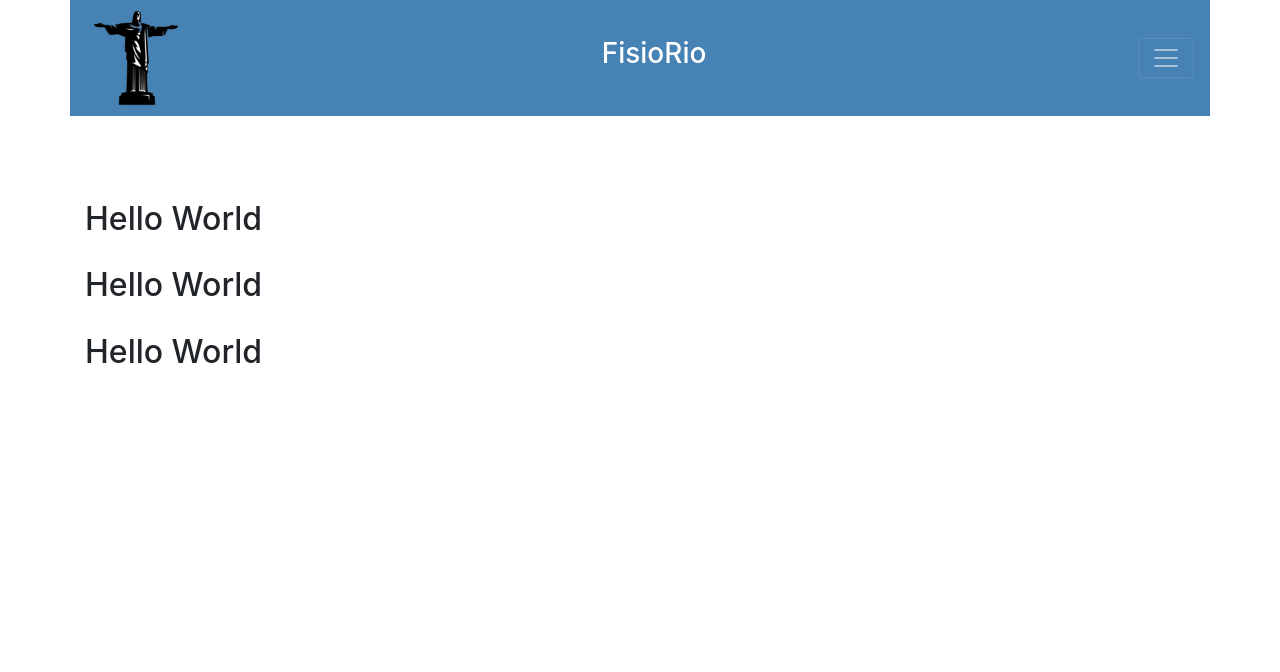
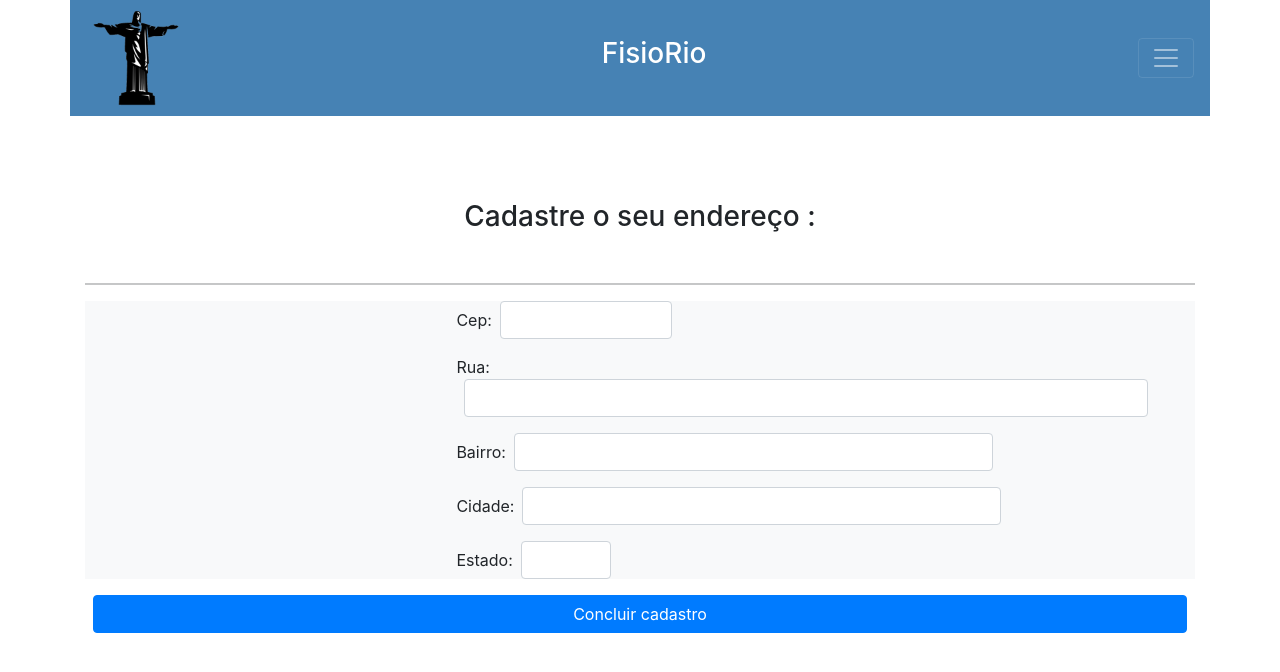
Before and after one commit to yuri1709/Fisioterapia, a PHP site: page /Fisioterapia/criarUsuarioEndereco.php in a window 1280 px wide. Shown: the top 672 px of the page. Run offline with PHP 8.4, Linux system fonts and the light colour scheme.

Commit message:
inserir dados do endereço no banco

```diff
--- a/criarUsuarioEndereco.php
+++ b/criarUsuarioEndereco.php
@@ -10,24 +10,146 @@
 </head>
 <style>
 .c2{
-  padding-top:20px;
+  padding-top:25px;
 }
 .c3{
   padding-top:20px;
+}
+.L1{
+    width: 33%;
+    float: left;
+}
+.l2{
+    width: 25%;
+  float: right;
 }
 </style>
 <?php  include_once "head.php"; ?>
 <body>
 <div class="container c1">
-    <h2>Hello World</h2>
+    <h3 class="text-center">Cadastre o seu endereço : </h3>
 </div>
 
-<div class="container c2">
-    <h2>Hello World</h2>
+<div class="container c2 ">
+<hr>
+    <!-- Adicionando Javascript -->
+    <script>
+    function limpa_formulário_cep() {
+            //Limpa valores do formulário de cep.
+            document.getElementById('rua').value=("");
+            document.getElementById('bairro').value=("");
+            document.getElementById('cidade').value=("");
+            document.getElementById('uf').value=("");
+            //document.getElementById('ibge').value=("");
+    }
+
+    function meu_callback(conteudo) {
+        if (!("erro" in conteudo)) {
+            //Atualiza os campos com os valores.
+            document.getElementById('rua').value=(conteudo.logradouro);
+            document.getElementById('bairro').value=(conteudo.bairro);
+            document.getElementById('cidade').value=(conteudo.localidade);
+            document.getElementById('uf').value=(conteudo.uf);
+            //document.getElementById('ibge').value=(conteudo.ibge);
+        } //end if.
+        else {
+            //CEP não Encontrado.
+            limpa_formulário_cep();
+            alert("CEP não encontrado.");
+        }
+    }
+
+    function pesquisacep(valor) {
+
+        //Nova variável "cep" somente com dígitos.
+        var cep = valor.replace(/\D/g, '');
+
+        //Verifica se campo cep possui valor informado.
+        if (cep != "") {
+
+            //Expressão regular para validar o CEP.
+            var validacep = /^[0-9]{8}$/;
+
+            //Valida o formato do CEP.
+            if(validacep.test(cep)) {
+
+                //Preenche os campos com "..." enquanto consulta webservice.
+                document.getElementById('rua').value="...";
+                document.getElementById('bairro').value="...";
+                document.getElementById('cidade').value="...";
+                document.getElementById('uf').value="...";
+                //document.getElementById('ibge').value="...";
+
+                //Cria um elemento javascript.
+                var script = document.createElement('script');
+
+                //Sincroniza com o callback.
+                script.src = 'https://viacep.com.br/ws/'+ cep + '/json/?callback=meu_callback';
+
+                //Insere script no documento e carrega o conteúdo.
+                document.body.appendChild(script);
+
+            } //end if.
+            else {
+                //cep é inválido.
+                limpa_formulário_cep();
+                alert("Formato de CEP inválido.");
+            }
+        } //end if.
+        else {
+            //cep sem valor, limpa formulário.
+            limpa_formulário_cep();
+        }
+    };
+    </script>
+
+    <div class="container formulario bg-light">
+    <div class="L1"><P></P></div>
+        <form class="form-group" action="cadastrarUsuarioEndereco.php" method="post">
+            <div class="form-row my-2" >
+                <div class="form-inline">
+                    <label class="form-label">Cep: </label> <br />
+                    <input class="form-control mx-2" name="cep" type="text" id="cep" value="" size="10" maxlength="9"
+                onblur="pesquisacep(this.value);" />
+                </div>
+            </div>
+            <div class="L1"><P></P></div>
+            <div class="form-row my-3">
+                <div class="form-inline">
+                    <label class="form-label">Rua: </label> <br />
+                    <input class="form-control mx-2"  type="text" id="rua" name="rua" size="60"/>
+                </div>
+            </div>
+            <div class="L1"><P></P></div>
+            <div class="form-row my-3">
+                <div class="form-inline">
+                    <label class="form-label">Bairro: </label> <br />
+                    <input class="form-control mx-2" name="bairro" type="text" id="bairro" size="40" />
+                </div>
+            </div>
+            <div class="L1"><P></P></div>
+            <div class="form-row  my-3">
+                <div class="form-inline">
+                    <label class="form-label">Cidade: </label> <br />
+                    <input class="form-control mx-2" name="cidade" type="text" id="cidade" size="40" />
+                </div>
+            </div>
+            <div class="L1"><P></P></div>
+            <div class="form-row my-3">
+                <div class="form-inline">
+                    <label class="form-label">Estado: </label> <br />
+                    <input class="form-control mx-2"  name="uf" type="text" id="uf" size="2" />
+                </div>
+            </div>
+    </div>
+    <div class="text-center mx-2"><button type="submit" class="btn btn-block btn-primary ">Concluir cadastro</button></div>
+        </form>
+
 </div>
 
-<div class="container c3">
-    <h2>Hello World</h2>
+<div class="container c3 text-center">
+
+
 </div>
 
 
```
Also changed, not shown: cadastrarUsuarioEndereco.php (added, +10 -0 lines).
